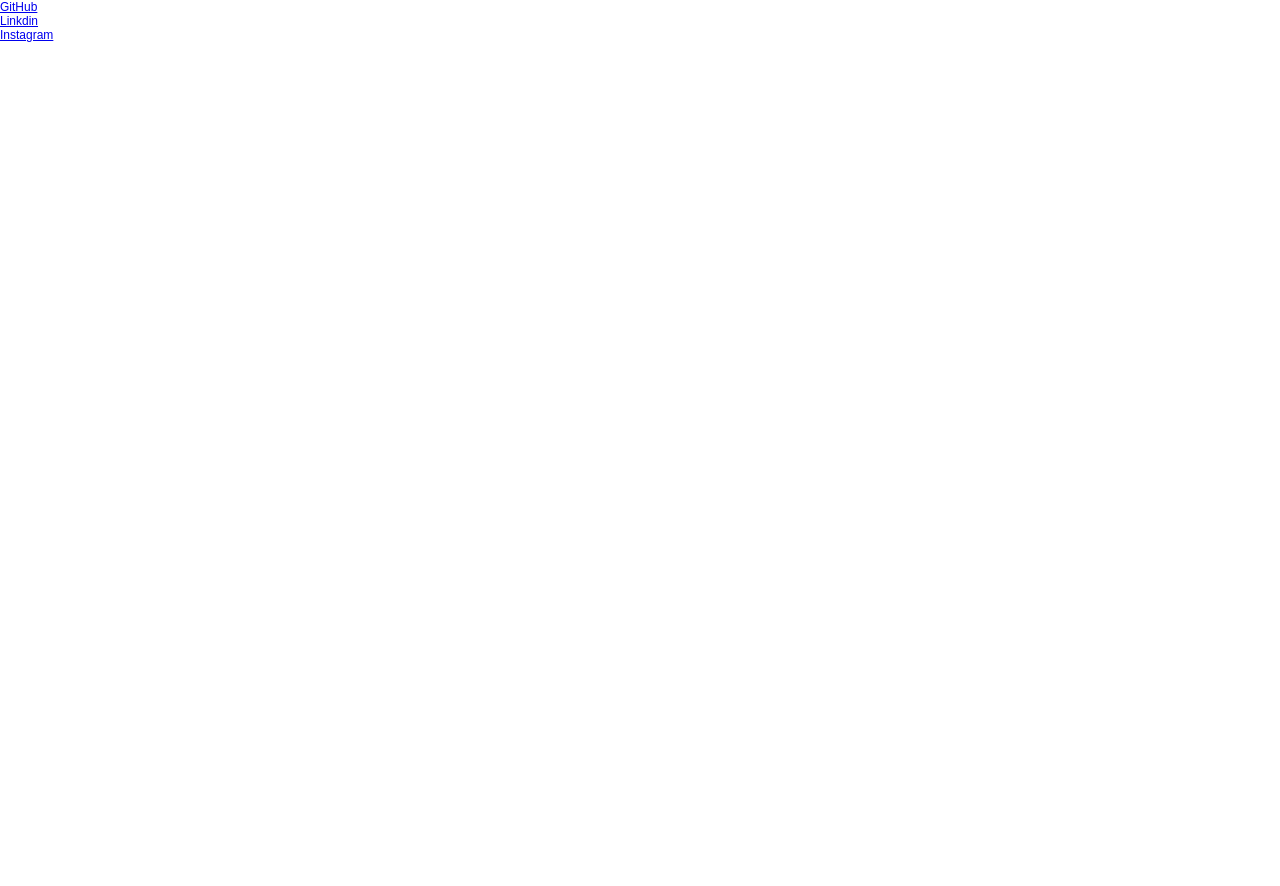
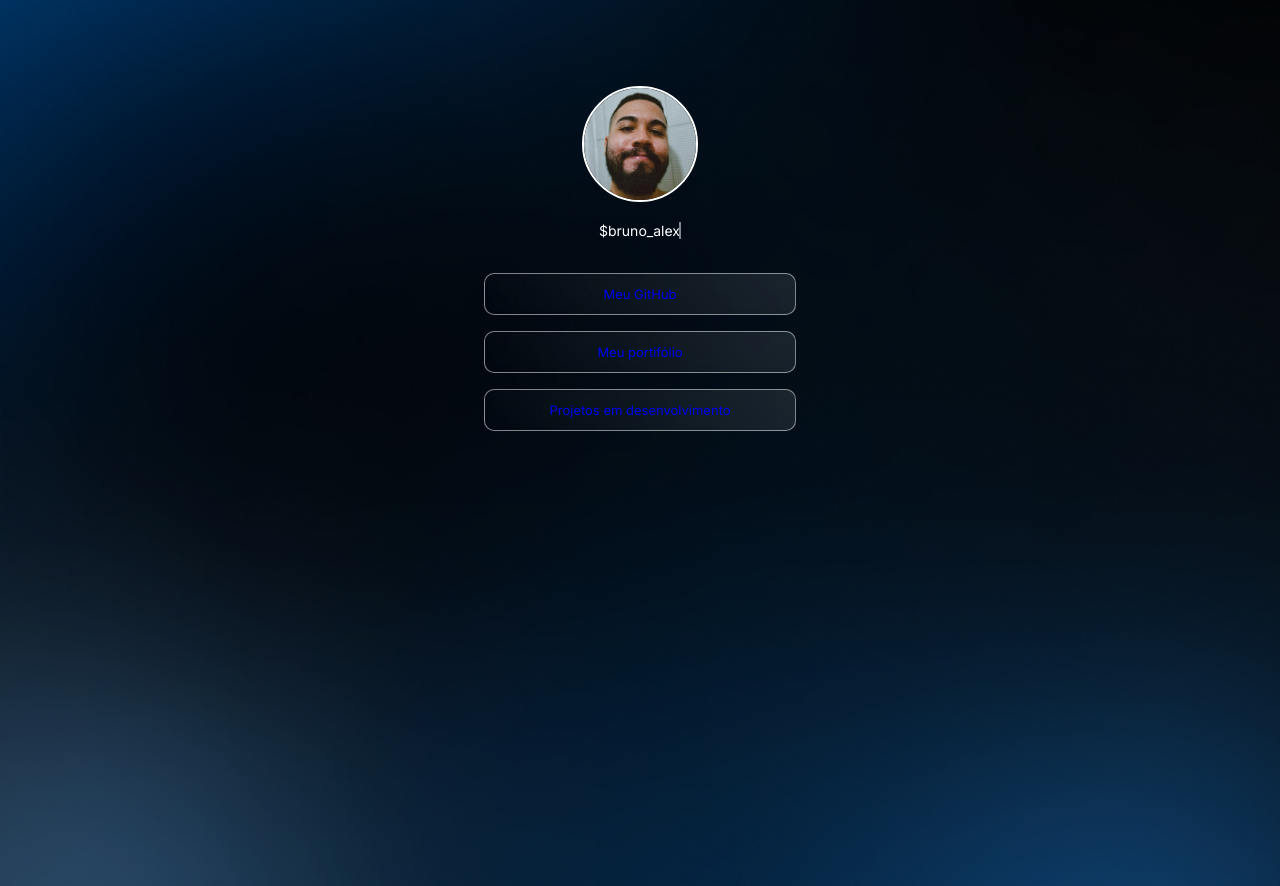
Before and after one commit to alexxsouzaa/ConnectHub, a plain HTML site: page index.html in a window 1280 px wide. Before the commit the page ends 800 px from the top, so only its background shows below. Drawn offline with Linux system fonts and the light colour scheme.

Commit message:
Avatar e links adcionados

```diff
--- a/css/styles.css
+++ b/css/styles.css
@@ -1,7 +1,130 @@
-*{
-    font-family: Arial, Helvetica, sans-serif;
-    font-size: 12px;
+@import url('https://fonts.googleapis.com/css2?family=Inter:ital,opsz,wght@0,14..32,100..900;1,14..32,100..900&display=swap');
+@import url('https://fonts.googleapis.com/css2?family=Courier+Prime:ital,wght@0,400;0,700;1,400;1,700&display=swap');
+
+* {
     padding: 0;
     margin: 0;
     box-sizing: border-box;
 }
+
+body {
+    font-family: inter, sans-serif;
+    font-size: 12px;
+    color: #ffffff;
+    height: 100vh;
+    background: url(/assets/bg3.png);
+    background-size: cover;
+    background-position: center;
+    background-repeat: no-repeat;
+}
+
+#Container {
+    margin: auto;
+    width: 360px;
+    margin: 86px auto 0px;
+    padding: 0px 24px;
+}
+
+#profile {
+    display: flex;
+    align-items: center;
+    justify-content: center;
+    flex-direction: column;
+    margin: auto;
+    max-width: 82px;
+    margin-bottom: 10px;
+}
+
+#profile p{
+    font-weight: 400;
+}
+
+#profile img {
+    width: 116px;
+    border-radius: 50%;
+    object-fit: cover;
+    margin-bottom: 10px;
+    border: 2px solid #fff;
+    margin-bottom: 20px;
+}
+
+.user {
+    font-family: Inter;
+    font-size: 14px;
+    font-weight: 300;
+    white-space: nowrap;
+    /* Impede quebra de linha */
+    overflow: hidden;
+    /* Esconde o texto que ainda não "apareceu" */
+    border-right: 2px solid white;
+    /* Simula um cursor */
+    width: 0;
+    /* Começa sem largura */
+    animation: user 1s steps(10) forwards, blink 0.7s infinite;
+}
+
+@keyframes user {
+    from {
+        width: 0;
+    }
+
+    to {
+        width: 100%;
+    }
+}
+
+@keyframes blink {
+    50% {
+        border-color: transparent;
+    }
+}
+
+ul {
+    list-style: none;
+    display: flex;
+    gap: 16px;
+    flex-direction: column;
+    padding: 24px 0px;
+}
+
+ul li a {
+    display: flex;
+    align-items: center;
+    justify-content: center;
+    padding: 12px 16px;
+
+    background: linear-gradient(45deg, rgba(255, 255, 255, 0.0), rgba(255, 255, 255, 0.1));
+    border: 1px solid rgba(255, 255, 255, 0.5);
+    border-radius: 10px;
+    backdrop-filter: blur(4px);
+    -webkit-backdrop-filter: blur(4px);
+
+    text-decoration: none;
+    font-size: 13px;
+    font-weight: 400;
+
+    transition: background 0.2s;
+}
+
+ul li a:hover {
+    background: rgba(255, 255, 255, 0.05);
+    border: 1.5px solid #ffffff;
+}
+
+a:visited {
+    color: #fff;
+    text-decoration: none;
+}
+
+a:active {
+    color: #fff;
+}
+
+footer {
+    text-align: center;
+    padding: 24px 0px;
+}
+
+#footer {
+    text-decoration: none;
+}
--- a/index.html
+++ b/index.html
@@ -8,18 +8,25 @@
     <script src="scripts/scripts.js"></script>
 </head>
 <body>
-    <div>
+    <div id="Container">
+        <div id="profile">
+            <img src="/assets/profile-img.jpg" alt="">
+            <p class="user">$bruno_alex</p>
+        </div>
         <ul>
             <li>
-                <a href="https://github.com/alexxsouzaa" target="_blank">GitHub</a>
+                <a href="https://github.com/alexxsouzaa" target="_blank">Meu GitHub</a>
             </li>
             <li>
-                <a href="https://www.linkedin.com/in/tecnicobrunoalex/" target="_blank">Linkdin</a>
+                <a href="https://www.linkedin.com/in/tecnicobrunoalex/" target="_blank">Meu portifólio</a>
             </li>
             <li>
-                <a href="#" target="_blank">Instagram</a>
+                <a href="#" target="_blank">Projetos em desenvolvimento</a>
             </li>
         </ul>
     </div>
+    <footer>
+        <p id="footer"></p>
+    </footer>
 </body>
 </html>
```
Also changed, not shown: assets/bg2.png (added), assets/bg3.png (added), assets/profile-img.jpg (added), scripts/IMG_20240915_104526_254.jpg (added), 1 other file.
